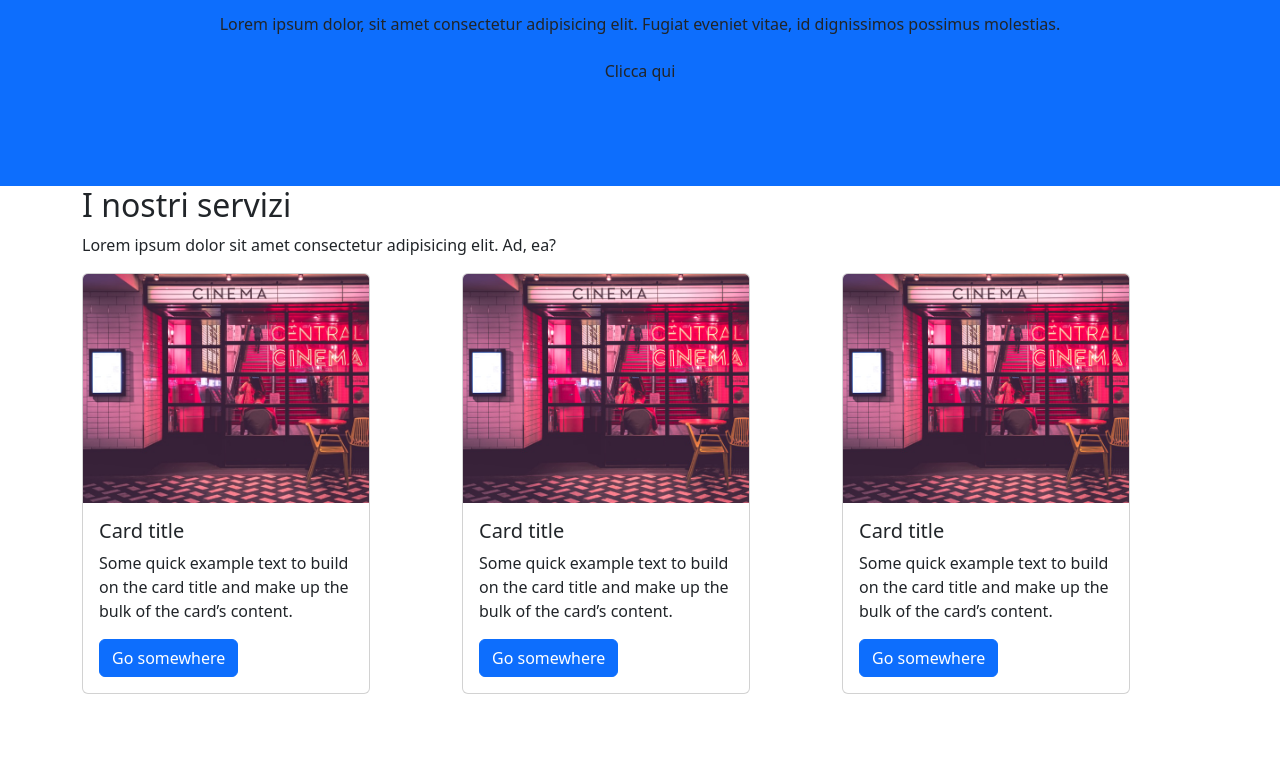
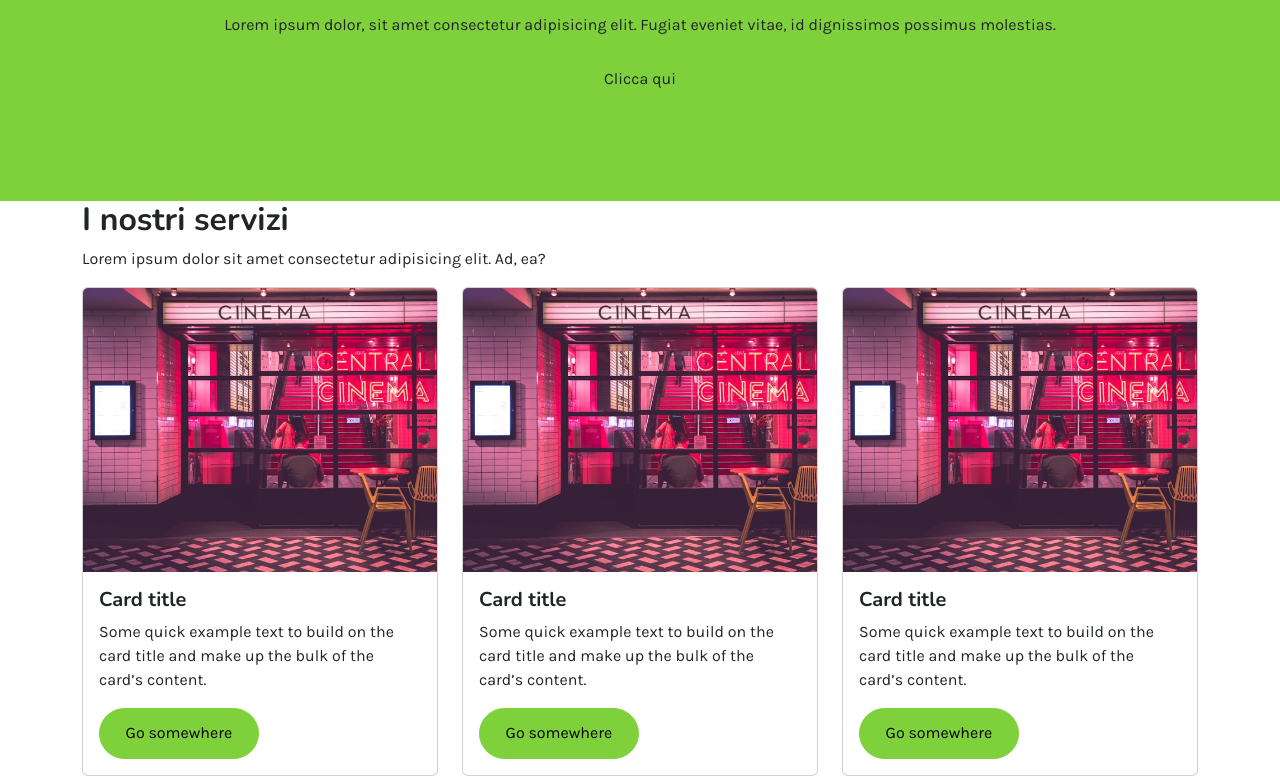
Before and after one commit to Eleonora27-mon/Progetto13Web, a website built with Vite: page index.html in a window 1280 px wide. Shown: the part 726-1502 px from the top of the page. Before the commit the page ends 1420 px from the top, so only its background shows below. Built offline with nearby package versions, Linux system fonts and the light colour scheme.

Commit message:
Ho personalizzato bootstrap con colori e font

```diff
--- a/index.html
+++ b/index.html
@@ -5,6 +5,8 @@
     <link rel="icon" type="image/svg+xml" href="/favicon.svg" />
     <meta name="viewport" content="width=device-width, initial-scale=1.0" />
     <title>progetto13web</title>
+    <link rel="preconnect" href="https://fonts.bunny.net">
+<link href="https://fonts.bunny.net/css?family=karla:400|nunito:700" rel="stylesheet" />
   </head>
   <body>
     <header id="site-header">
@@ -58,7 +60,7 @@
           <p>Lorem ipsum dolor sit amet consectetur adipisicing elit. Ad, ea?</p>
           <div class="row">
             <div class="col 12 col-lg-4">
-              <div class="card" style="width: 18rem;">
+              <div class="card" style="width: 100%;">
   <img src="/public/images/pic1.jpg" class="card-img-top" alt="...">
   <div class="card-body">
     <h5 class="card-title">Card title</h5>
@@ -68,7 +70,7 @@
 </div>
             </div>
             <div class="col 12 col-lg-4">
-              <div class="card" style="width: 18rem;">
+              <div class="card" style="width: 100%;">
   <img src="/public/images/pic2.jpg" class="card-img-top" alt="...">
   <div class="card-body">
     <h5 class="card-title">Card title</h5>
@@ -78,7 +80,7 @@
 </div>
             </div>
             <div class="col 12 col-lg-4">
-              <div class="card" style="width: 18rem;">
+              <div class="card" style="width: 100%;">
   <img src="/public/images/pic3.jpg" class="card-img-top" alt="...">
   <div class="card-body">
     <h5 class="card-title">Card title</h5>
--- a/src/style.scss
+++ b/src/style.scss
@@ -1,8 +1,19 @@
 
 // Configuration
 @import "bootstrap/scss/functions";
+$text: #091004;
+$background: #fcfefa;
+$primary: #7fd13b;
+$secondary: #93e6ad;
+$accent: #6dddab;
+$font-family-base: "Karla";
+$headings-font-family: "Nunito";
+$btn-border-radius: 100px;
+$btn-padding-y: 0.8rem;
+$btn-padding-x: 1.6rem;
+
 @import "bootstrap/scss/variables";
-@import "bootstrap/scss/variables-dark";
+//@import "bootstrap/scss/variables-dark";
 @import "bootstrap/scss/maps";
 @import "bootstrap/scss/mixins";
 @import "bootstrap/scss/utilities";
@@ -11,34 +22,34 @@
 @import "bootstrap/scss/root";
 @import "bootstrap/scss/reboot";
 @import "bootstrap/scss/type";
-@import "bootstrap/scss/images";
+//@import "bootstrap/scss/images";
 @import "bootstrap/scss/containers";
 @import "bootstrap/scss/grid";
-@import "bootstrap/scss/tables";
-@import "bootstrap/scss/forms";
+//@import "bootstrap/scss/tables";
+//@import "bootstrap/scss/forms";
 @import "bootstrap/scss/buttons";
 @import "bootstrap/scss/transitions";
-@import "bootstrap/scss/dropdown";
-@import "bootstrap/scss/button-group";
+//@import "bootstrap/scss/dropdown";
+//@import "bootstrap/scss/button-group";
 @import "bootstrap/scss/nav";
 @import "bootstrap/scss/navbar";
 @import "bootstrap/scss/card";
-@import "bootstrap/scss/accordion";
-@import "bootstrap/scss/breadcrumb";
-@import "bootstrap/scss/pagination";
-@import "bootstrap/scss/badge";
-@import "bootstrap/scss/alert";
-@import "bootstrap/scss/progress";
-@import "bootstrap/scss/list-group";
-@import "bootstrap/scss/close";
-@import "bootstrap/scss/toasts";
-@import "bootstrap/scss/modal";
-@import "bootstrap/scss/tooltip";
-@import "bootstrap/scss/popover";
-@import "bootstrap/scss/carousel";
-@import "bootstrap/scss/spinners";
-@import "bootstrap/scss/offcanvas";
-@import "bootstrap/scss/placeholders";
+//@import "bootstrap/scss/accordion";
+//@import "bootstrap/scss/breadcrumb";
+//@import "bootstrap/scss/pagination";
+//@import "bootstrap/scss/badge";
+//@import "bootstrap/scss/alert";
+//@import "bootstrap/scss/progress";
+//@import "bootstrap/scss/list-group";
+//@import "bootstrap/scss/close";
+//@import "bootstrap/scss/toasts";
+//@import "bootstrap/scss/modal";
+//@import "bootstrap/scss/tooltip";
+//@import "bootstrap/scss/popover";
+//@import "bootstrap/scss/carousel";
+//@import "bootstrap/scss/spinners";
+//@import "bootstrap/scss/offcanvas";
+//@import "bootstrap/scss/placeholders";
 
 // Helpers
 @import "bootstrap/scss/helpers";
```
